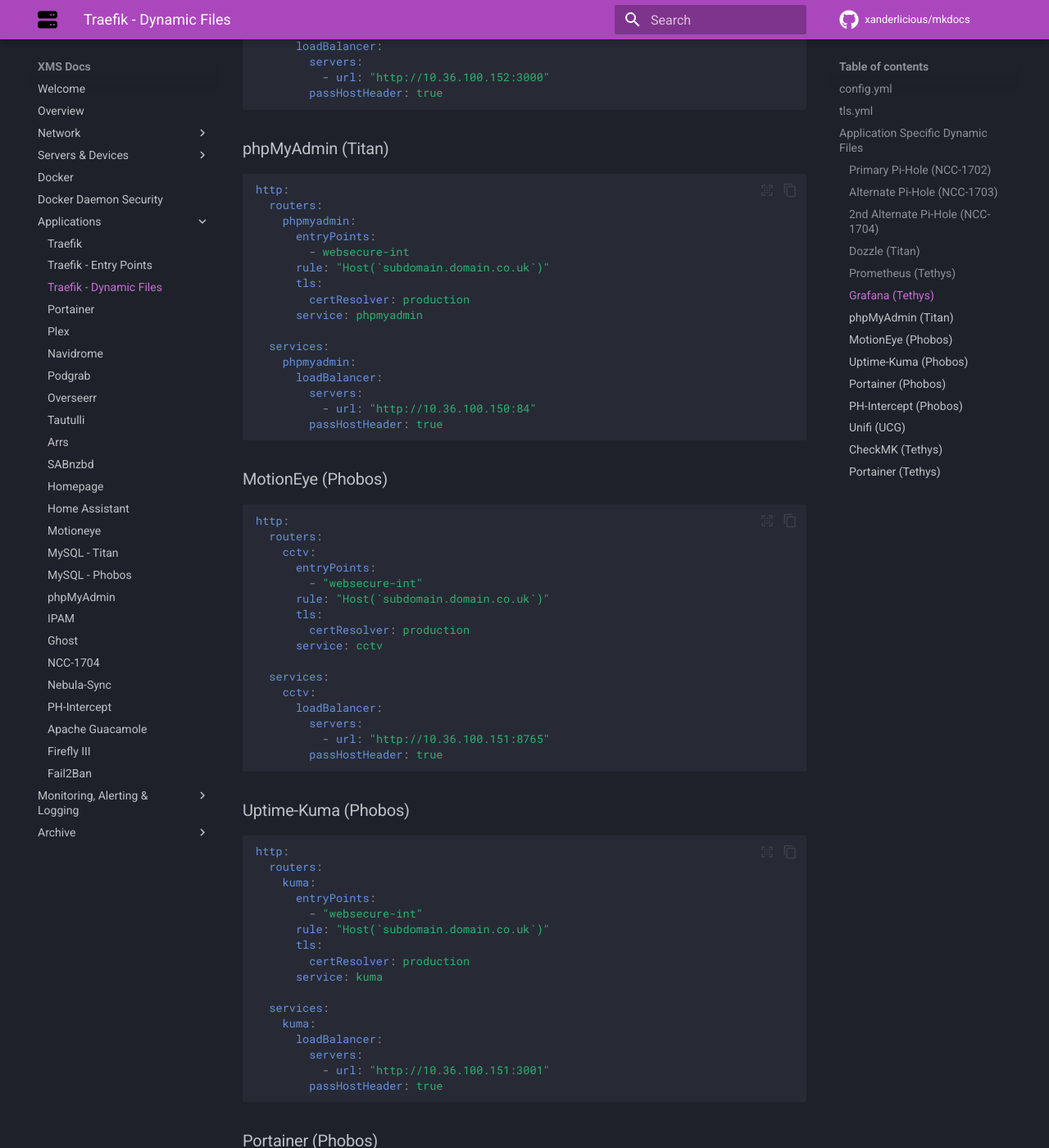
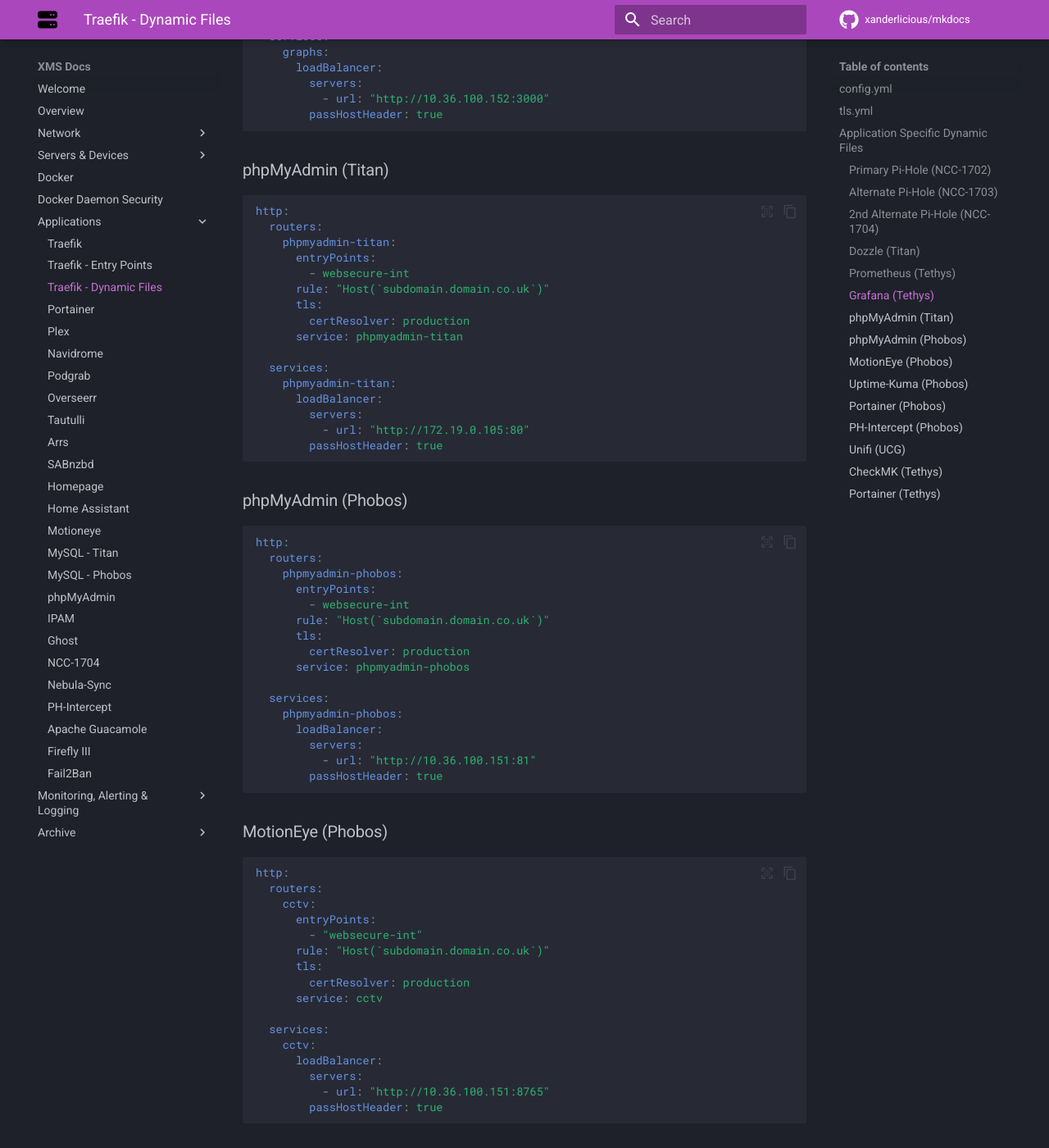
Before and after one commit to Xanderlicious/mkdocs, an MkDocs documentation site: the page built from docs/dynamic.md, in a window 1280 px wide and 1400 px high, scrolled down 5178 px. Shown: the whole window at 82% size. Built offline with MkDocs 1.6.1 and Material for MkDocs 9.7.7, drawn with Linux system fonts in a browser that asks for light colours; comment, search, counter and statistics services are not loaded.

Commit message:
updated phpmyadmin page and traefik dynamic files page

````diff
--- a/docs/dynamic.md
+++ b/docs/dynamic.md
@@ -4,7 +4,7 @@
 
 It compliments your existing static configuration.
 
-![](<images/traefik dynamic configuration.png>)
+![traefik-dynamic-files-image](<images/traefik dynamic configuration.png>)
 
 I use Dynamic files mainly to route services that run on different hosts (different to the host where traefik is installed) through traefik and assign valid SSL certificates.
 
@@ -13,7 +13,7 @@
 !!! info
     You can create just one dynamic file but I prefer to keep them separate for ease of maintenance & manageability
 
-### config.yml
+## config.yml
 
 ``` yaml
 http:
@@ -66,7 +66,7 @@
 
 TLS options are also specified in its own dynamic file.
 
-### tls.yml
+## tls.yml
 
 ```yaml
 tls:
@@ -240,19 +240,40 @@
 ```yaml
 http:
   routers:
-    phpmyadmin:
+    phpmyadmin-titan:
       entryPoints:
         - websecure-int
       rule: "Host(`subdomain.domain.co.uk`)"
       tls:
         certResolver: production
-      service: phpmyadmin
+      service: phpmyadmin-titan
 
   services:
-    phpmyadmin:
+    phpmyadmin-titan:
       loadBalancer:
         servers:
-          - url: "http://10.36.100.150:84"
+          - url: "http://172.19.0.105:80"
+        passHostHeader: true
+```
+
+### phpMyAdmin (Phobos)
+
+``` yaml
+http:
+  routers:
+    phpmyadmin-phobos:
+      entryPoints:
+        - websecure-int
+      rule: "Host(`subdomain.domain.co.uk`)"
+      tls:
+        certResolver: production
+      service: phpmyadmin-phobos
+
+  services:
+    phpmyadmin-phobos:
+      loadBalancer:
+        servers:
+          - url: "http://10.36.100.151:81"
         passHostHeader: true
 ```
 
````
Also changed, not shown: docs/mTLS.md (+1 -1 lines), docs/phpmyadmin.md (+6 -8 lines).
